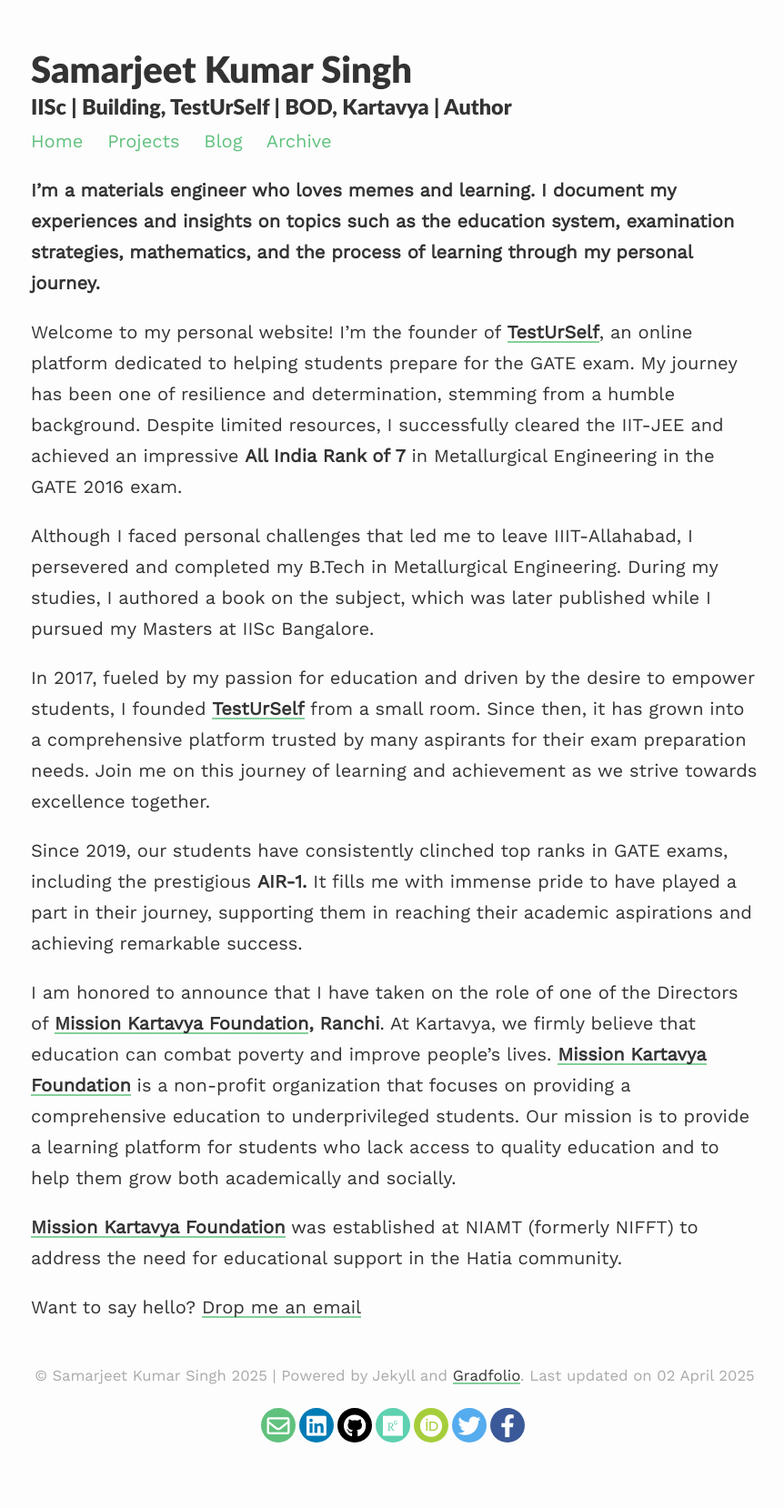
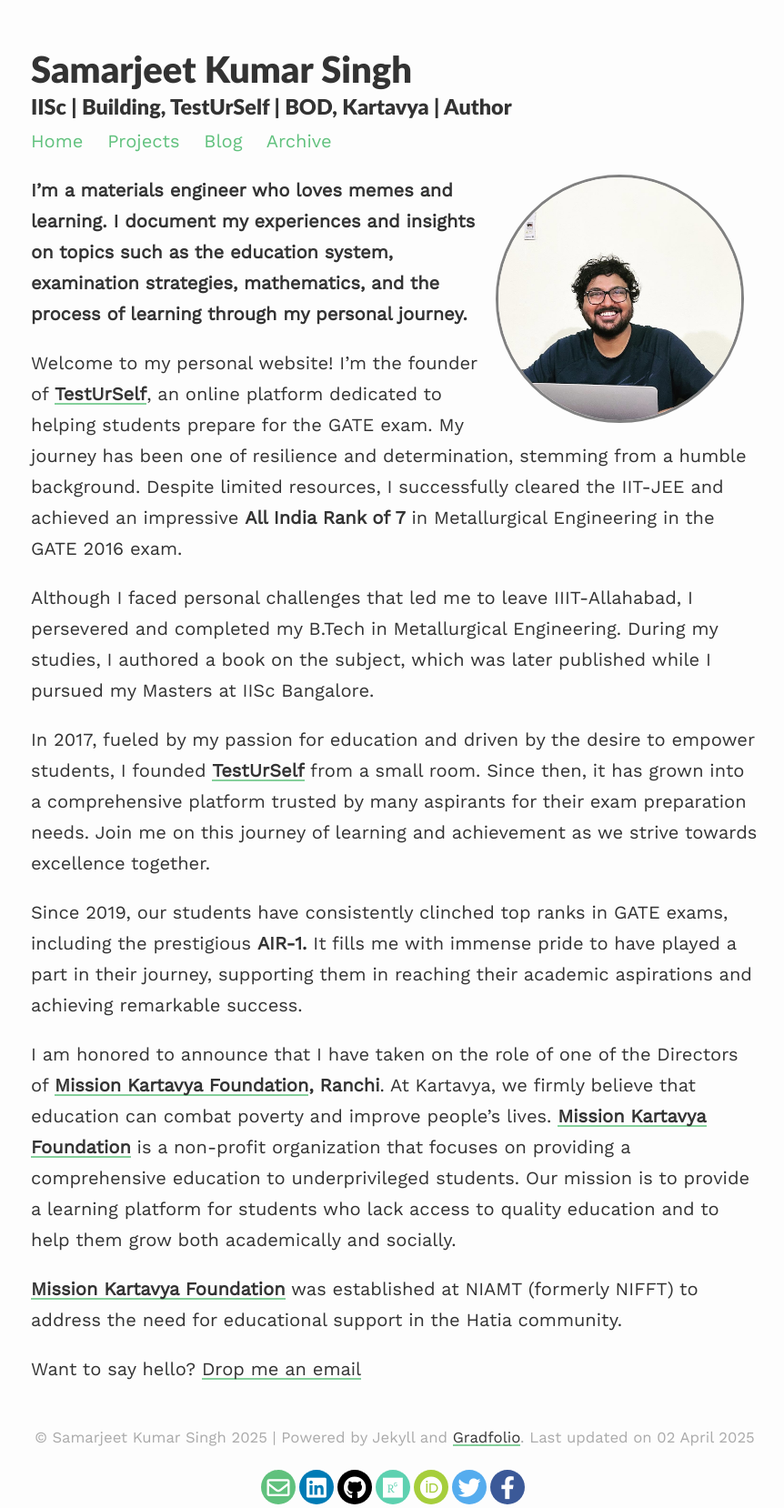
Before and after one commit to Samarjeetkumarsingh/website, a Jekyll site: the page built from index.md, in a window 1280 px wide. Shown: the whole page at 91% size, without its empty margins (206-1068 px from the left). Built offline with Jekyll 4.4.1, drawn with Linux system fonts in a browser that asks for light colours; nearby versions of some CDN libraries; our own code applies the rules of GitHub Pages for plain Markdown files; before the commit the page ends 1590 px from its top, so only the background shows below that.

Commit message:
Update index.md

```diff
--- a/index.md
+++ b/index.md
@@ -3,7 +3,7 @@
 permalink: /
 profile:
   align: right
-  image: [image](/assets/images/profile.PNG)
+  image: profile.PNG
 published: true
 ---
 
```
